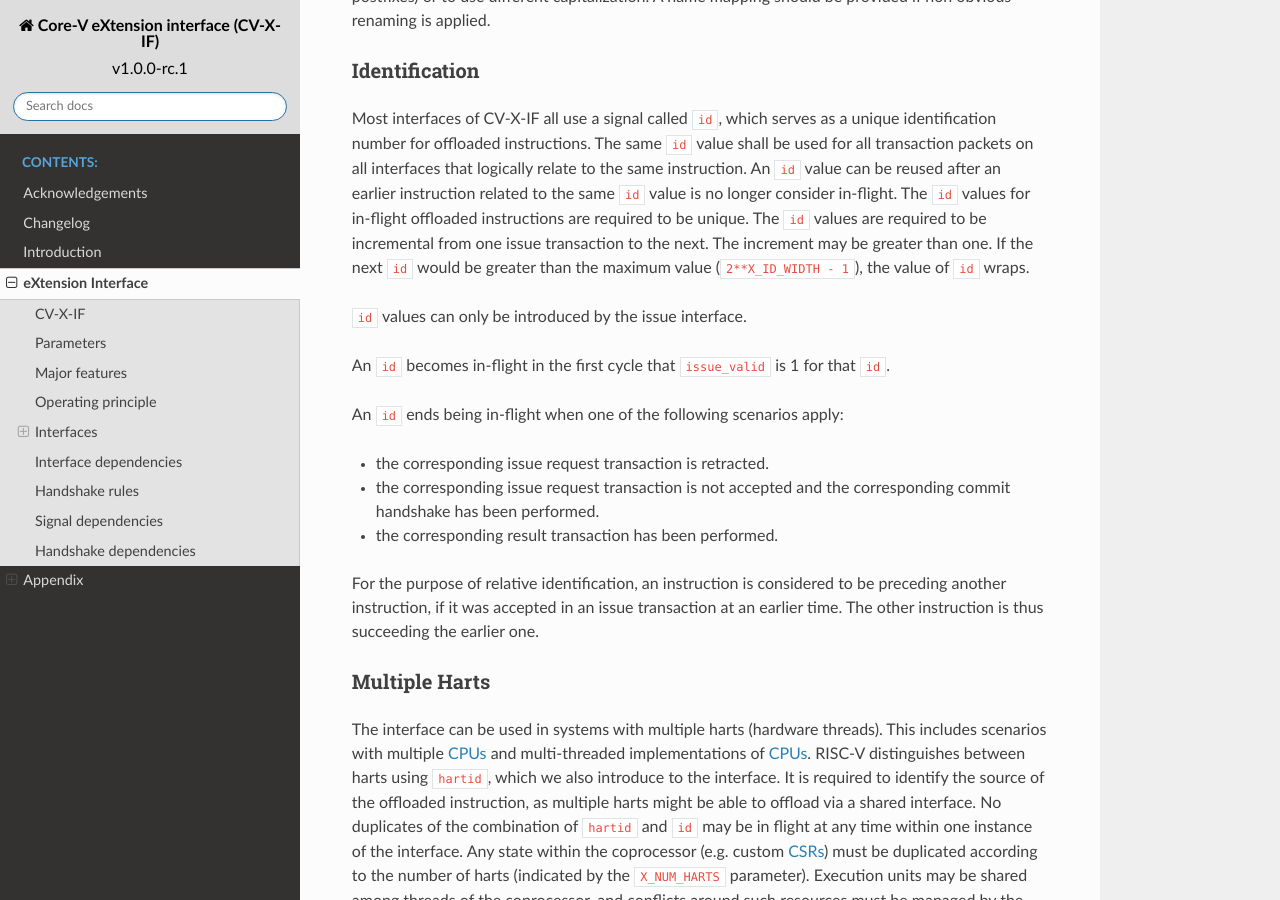
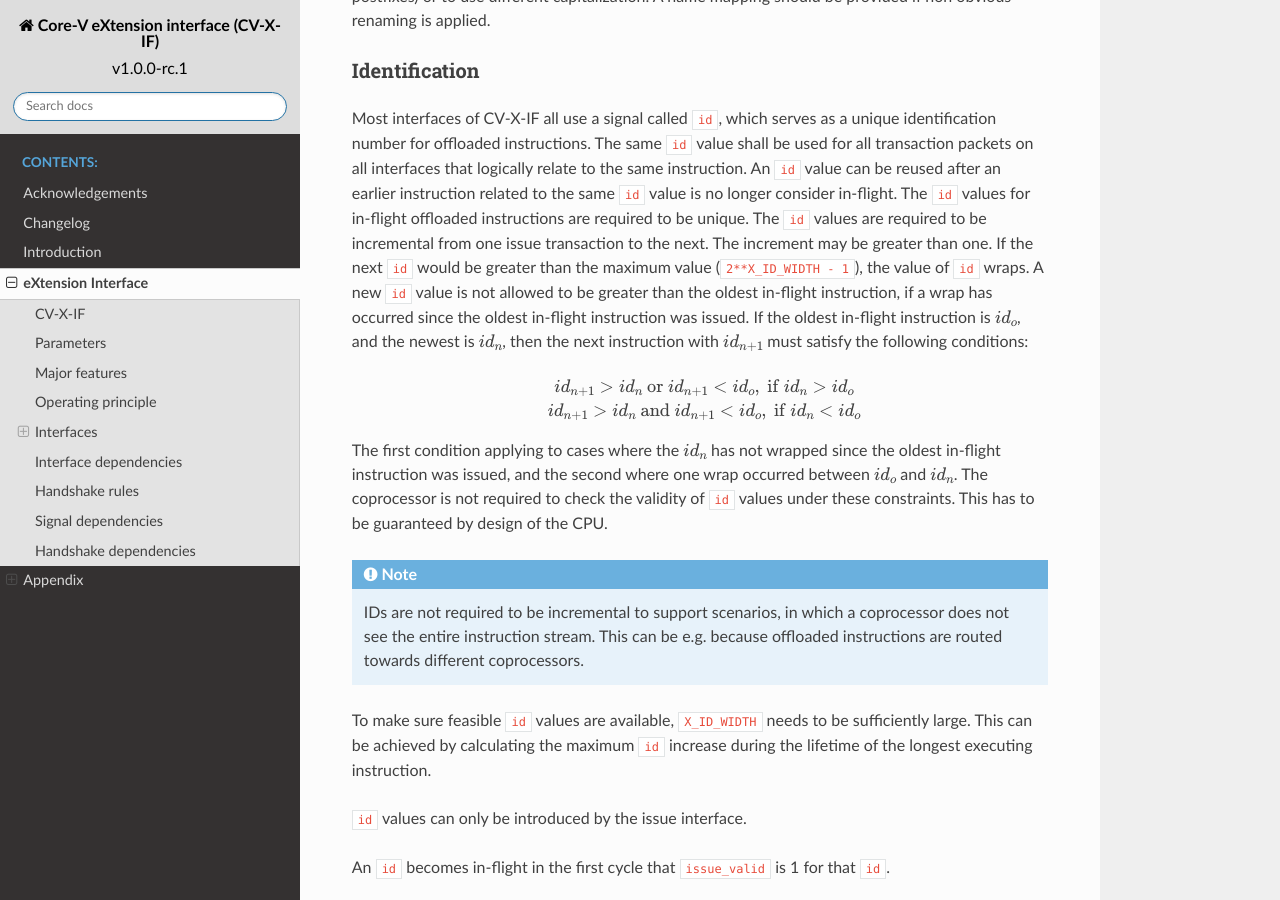
Before and after one commit to openhwgroup/core-v-xif, a Sphinx documentation site: the page built from docs/source/x_ext.rst, in a window 1280 px wide and 900 px high, scrolled down 4908 px. Built offline with Sphinx 7.4.7 and the Read the Docs theme 2.0.0, drawn with Linux system fonts in a browser that asks for light colours.

Commit message:
Clarifying the text around the ID increment (#163)

```diff
--- a/docs/source/conf.py
+++ b/docs/source/conf.py
@@ -123,6 +123,7 @@ rst_epilog = f"""
 .. |processor| replace:: :term:`CPU`
 .. |processors| replace:: :term:`CPUs<CPU>`
 .. |coprocessor| replace:: coprocessor
+.. |coprocessors| replace:: coprocessors
 """
 
 # Tags for conditional text
--- a/docs/source/x_ext.rst
+++ b/docs/source/x_ext.rst
@@ -259,6 +259,25 @@ The ``id`` values for in-flight offloaded instructions are required to be unique
 The ``id`` values are required to be incremental from one issue transaction to the next.
 The increment may be greater than one.
 If the next ``id`` would be greater than the maximum value (``2**X_ID_WIDTH - 1``), the value of ``id`` wraps.
+A new ``id`` value is not allowed to be greater than the oldest in-flight instruction, if a wrap has occurred since the oldest in-flight instruction was issued.
+If the oldest in-flight instruction is :math:`id_o`, and the newest is :math:`id_n`, then the next instruction with :math:`id_{n+1}` must satisfy the following conditions:
+
+.. math::
+  \begin{gather}
+    id_{n+1} > id_{n} \text{ or } id_{n+1} < id_{o}, \text{ if } id_{n} > id_{o}\\
+    id_{n+1} > id_{n} \text{ and } id_{n+1} < id_{o}, \text{ if } id_{n} < id_{o}
+  \end{gather}
+
+The first condition applying to cases where the :math:`id_n` has not wrapped since the oldest in-flight instruction was issued, and the second where one wrap occurred between :math:`id_o` and :math:`id_n`.
+The |coprocessor| is not required to check the validity of ``id`` values under these constraints.
+This has to be guaranteed by design of the CPU.
+
+.. note::
+  IDs are not required to be incremental to support scenarios, in which a coprocessor does not see the entire instruction stream.
+  This can be e.g. because offloaded instructions are routed towards different |coprocessors|.
+
+To make sure feasible ``id`` values are available, ``X_ID_WIDTH`` needs to be sufficiently large.
+This can be achieved by calculating the maximum ``id`` increase during the lifetime of the longest executing instruction.
 
 ``id`` values can only be introduced by the issue interface.
 
```
